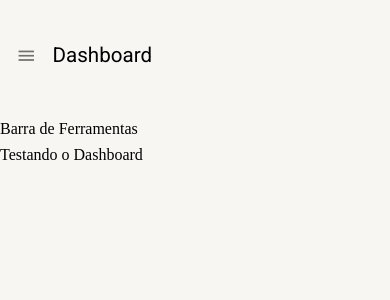
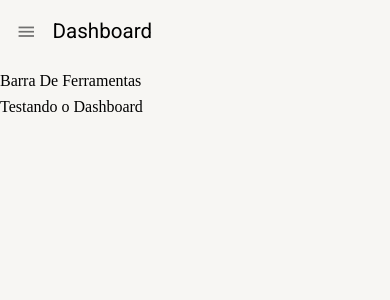
Before and after one commit to eberweydson/stutioroom, a React (Create React App) app: page /pagina-inicial in a window 390 px wide. Shown: the top 300 px of the page. Built offline with nearby package versions, Linux system fonts and the light colour scheme.

Commit message:
feat: Layout base responsivo

```diff
--- a/src/pages/dashboard/Dashboard.tsx
+++ b/src/pages/dashboard/Dashboard.tsx
@@ -3,7 +3,7 @@ import { LayoutBaseDePagina } from '../../shared/layouts';
 export const Dashboard: React.FC = () => {
 
   return (
-    <LayoutBaseDePagina titulo='Dashboard'>
+    <LayoutBaseDePagina titulo='Dashboard' barraDeFerramentas={<>Barra De Ferramentas</>}>
       Testando o Dashboard
     </LayoutBaseDePagina>
   );
--- a/src/shared/layouts/LayoutBaseDePagina.tsx
+++ b/src/shared/layouts/LayoutBaseDePagina.tsx
@@ -3,7 +3,8 @@ import { useAppDrawerContext } from '../contexts';
 
 interface ILayoutBaseDePaginaProps {
   titulo: string,
-  children: React.ReactNode
+  barraDeFerramentas?: React.ReactNode,
+  children?: React.ReactNode,
 }
 
 export const LayoutBaseDePagina: React.FC<ILayoutBaseDePaginaProps> = (props: ILayoutBaseDePaginaProps) => {
@@ -11,25 +12,33 @@ export const LayoutBaseDePagina: React.FC<ILayoutBaseDePaginaProps> = (props: IL
   const theme = useTheme();
   //const smDowm = useMediaQuery(theme.breakpoints.down('sm'));
   const smDowm = useMediaQuery((theme: Theme) => theme.breakpoints.down('sm'));
+  const lgDown = useMediaQuery((theme: Theme) => theme.breakpoints.down('lg'));
 
   const { toggleDrawerOpen } = useAppDrawerContext();
 
   return (
     <Box height="100%" display="flex" flexDirection="column" gap={1}>
-      <Box padding={1} display="flex" alignItems="center" height={theme.spacing(12)} gap={1}>
+      <Box padding={1} display="flex" alignItems="center" gap={1} height={theme.spacing(smDowm ? 6 : lgDown ? 8 : 12)}>
         {smDowm && (
           <IconButton onClick={toggleDrawerOpen}>
             <Icon>menu</Icon>
           </IconButton>
         )}
-        <Typography variant='h5'>
+        <Typography
+          overflow="hidden"
+          whiteSpace="nowrap"
+          textOverflow="ellipsis"
+          variant={smDowm ? 'h5' : lgDown ? 'h4' : 'h3'}
+        >
           {props.titulo}
         </Typography>
       </Box>
-      <Box>
-        Barra de Ferramentas
-      </Box>
-      <Box>
+      {props.barraDeFerramentas && (
+        <Box>
+          {props.barraDeFerramentas}
+        </Box>
+      )}
+      <Box flex={1} overflow="auto">
         {props.children}
       </Box>
     </Box>
```
